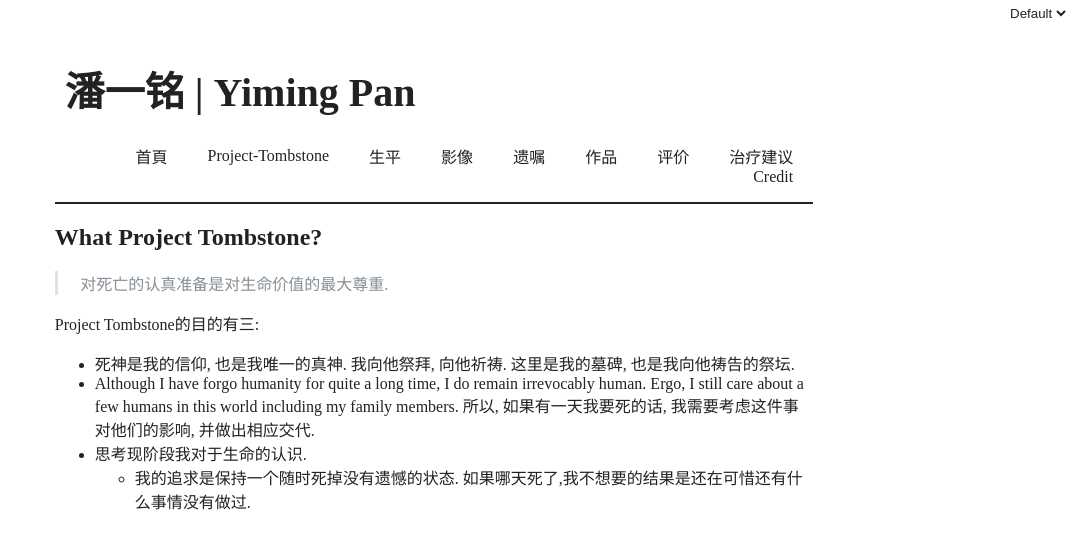
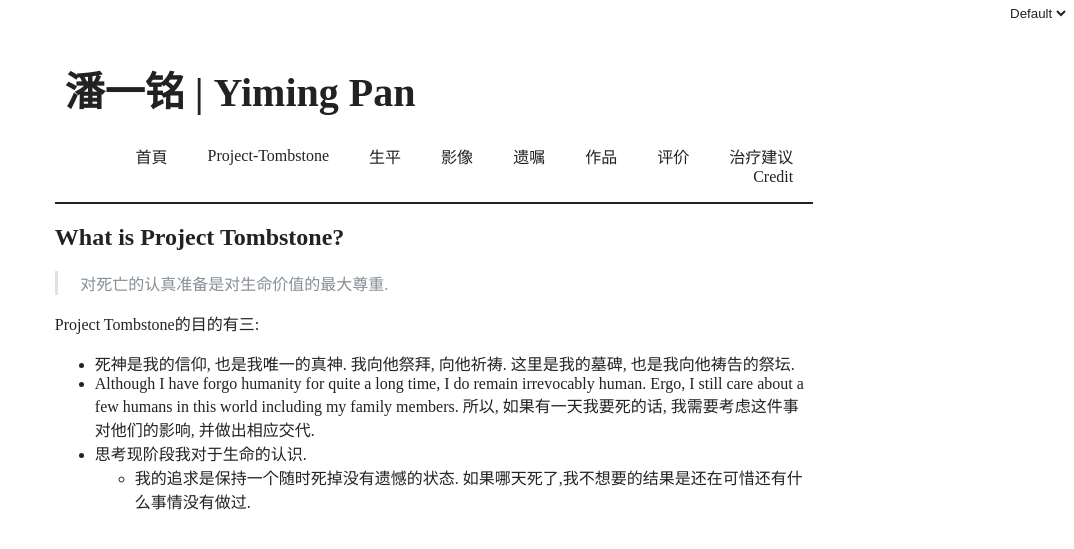
Before and after one commit to AsheBlade/TombStone, a Jekyll site: the page built from projectTomb.md, in a window 1280 px wide. Shown: the top 549 px of the page, without its empty margins (206-1280 px from the left). Built offline with Jekyll 4.4.1, drawn with Linux system fonts in a browser that asks for light colours.

```diff
--- a/projectTomb.md
+++ b/projectTomb.md
@@ -4,7 +4,7 @@ layout: description
 permalink: /projectTomb
 ---
 
-## What Project Tombstone?
+## What is Project Tombstone?
 
 
 > 对死亡的认真准备是对生命价值的最大尊重.
```
